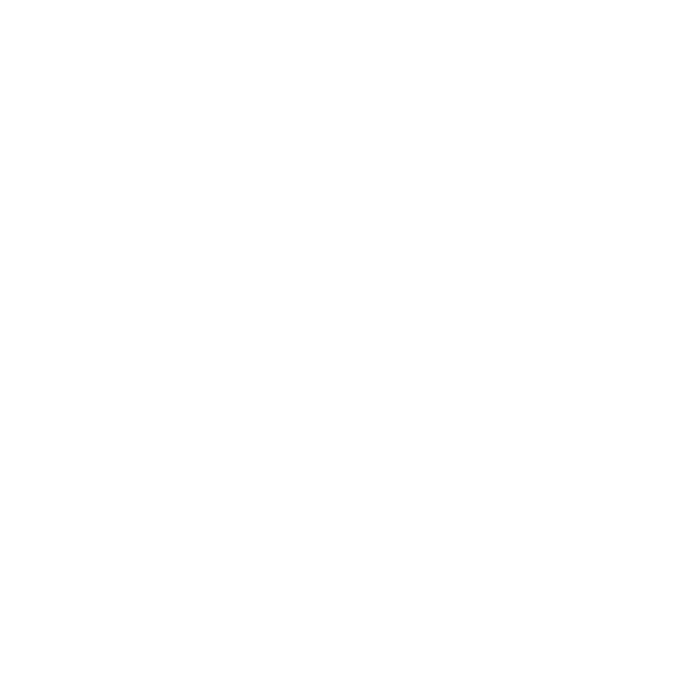
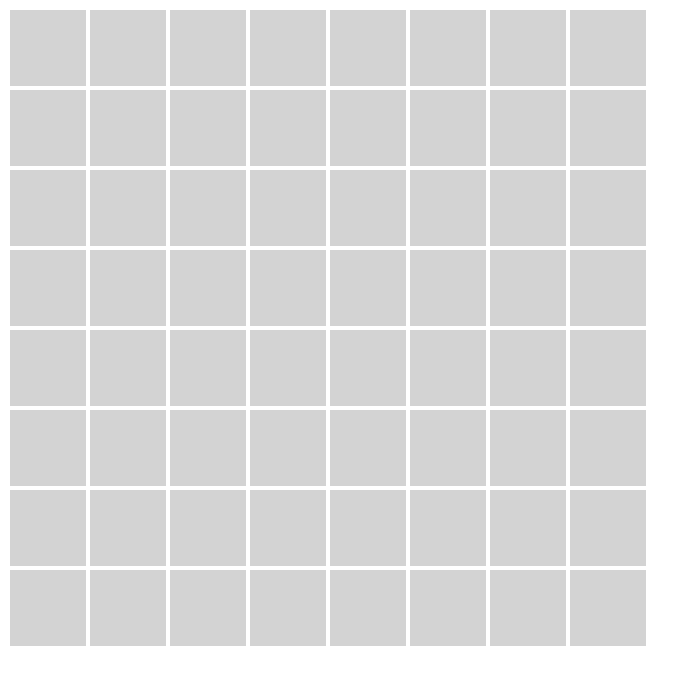
Before and after one commit to cedrvanh/1819-character-generator, a plain HTML site: page index.html in a window 1280 px wide. Shown: the whole page, without its empty margins (0-699 px from the left). Drawn offline with Linux system fonts and the light colour scheme.

Commit message:
Added grid matrix

```diff
--- a/assets/css/app.css
+++ b/assets/css/app.css
@@ -0,0 +1,24 @@
+:root {
+    --cell-color: lightgrey;
+}
+
+.grid {
+    display: flex;
+    flex-direction: column;
+    width: 100%;
+    max-width: 640px;
+    height: 640px;;
+}
+
+.row {
+    display: flex;
+    flex-wrap: wrap;
+    flex: 1;
+}
+
+.cell {
+    flex-wrap: wrap;
+    flex: 1;
+    margin: 2px;
+    background-color: var(--cell-color);
+}
--- a/assets/js/app.js
+++ b/assets/js/app.js
@@ -0,0 +1,21 @@
+const generateGrid = (count) => {
+    const container = document.querySelector('.grid');
+
+    for(let i = 0; i < count; i++) {
+        const row  = document.createElement('div');
+        row.classList.add('row');
+        container.appendChild(row);
+
+        for(let j = 0; j < count; j++) {
+            const cell  = document.createElement('div');
+            cell.classList.add('cell');
+            row.appendChild(cell);
+        }
+    }
+}
+
+const init = () => {
+    generateGrid(8);
+}
+
+init();
--- a/index.html
+++ b/index.html
@@ -5,10 +5,13 @@
     <meta name="viewport" content="width=device-width, initial-scale=1.0">
     <meta http-equiv="X-UA-Compatible" content="ie=edge">
     <title>Character Generator | Raspberry Pi | NMD</title>
+    <link rel="stylesheet" href="assets/css/app.css">
 </head>
 <body>
     <main class="container">
+        <div class="block"></div>
         <section class="grid"></section>
     </main>
 </body>
+<script src="assets/js/app.js"></script>
 </html>
```
